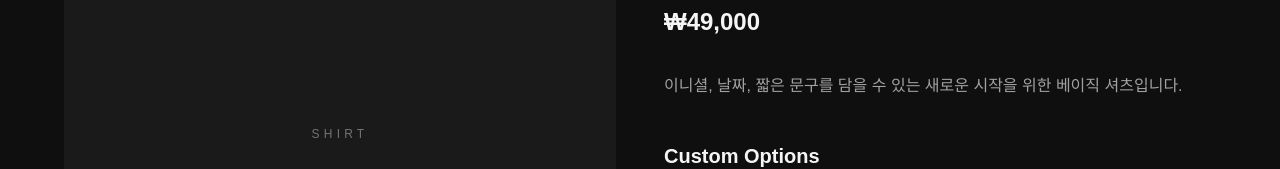
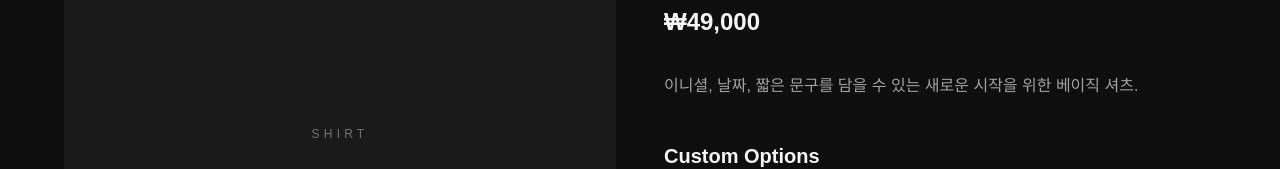
Before and after one commit to gxmzung/hay-story, a Next.js app: page /products/first-day-shirt in a window 1280 px wide. Shown: the part 270-439 px from the top of the page. Built offline with nearby package versions, Linux system fonts and the light colour scheme.

Commit message:
refactor: extract product data

```diff
--- a/app/collection/page.tsx
+++ b/app/collection/page.tsx
@@ -1,35 +1,6 @@
 import Link from "next/link";
 import SiteNav from "@/components/SiteNav";
-
-const products = [
-  {
-    id: "first-day-shirt",
-    name: "First Day Shirt",
-    category: "SHIRT",
-    price: "49,000",
-    moment: "첫 출근 / 면접 / 발표",
-    description:
-      "이니셜, 날짜, 짧은 문구를 담을 수 있는 새로운 시작을 위한 베이직 셔츠.",
-  },
-  {
-    id: "new-chapter-blouse",
-    name: "New Chapter Blouse",
-    category: "BLOUSE",
-    price: "54,000",
-    moment: "새 학기 / 새로운 관계",
-    description:
-      "부담스럽지 않지만 단정한 첫인상을 남길 수 있는 세미 포멀 블라우스.",
-  },
-  {
-    id: "moment-jacket",
-    name: "Moment Jacket",
-    category: "OUTER",
-    price: "79,000",
-    moment: "면접 / 발표 / 첫 미팅",
-    description:
-      "중요한 순간에 안정감과 신뢰감을 주는 미니멀 자켓형 아우터.",
-  },
-];
+import { products } from "@/data/products";
 
 export default function CollectionPage() {
   return (
@@ -84,7 +55,9 @@ export default function CollectionPage() {
                 </p>
 
                 <div className="mt-6 flex items-center justify-between">
-                  <p className="text-lg font-semibold">₩{product.price}</p>
+                  <p className="text-lg font-semibold">
+                    ₩{product.price.toLocaleString()}
+                  </p>
                   <span className="text-xs tracking-[0.25em] text-neutral-400 group-hover:text-white">
                     VIEW
                   </span>
--- a/app/products/[id]/page.tsx
+++ b/app/products/[id]/page.tsx
@@ -1,43 +1,12 @@
 import Link from "next/link";
-
-const products = {
-  "first-day-shirt": {
-    name: "First Day Shirt",
-    category: "SHIRT",
-    price: "49,000",
-    moment: "첫 출근 / 면접 / 발표",
-    description:
-      "이니셜, 날짜, 짧은 문구를 담을 수 있는 새로운 시작을 위한 베이직 셔츠입니다.",
-    custom: ["이니셜 자수", "날짜 각인", "짧은 문구", "라벨 메시지"],
-  },
-  "new-chapter-blouse": {
-    name: "New Chapter Blouse",
-    category: "BLOUSE",
-    price: "54,000",
-    moment: "새 학기 / 새로운 관계",
-    description:
-      "부담스럽지 않지만 단정한 첫인상을 남길 수 있는 세미 포멀 블라우스입니다.",
-    custom: ["이니셜 자수", "소매 포인트", "라벨 메시지"],
-  },
-  "moment-jacket": {
-    name: "Moment Jacket",
-    category: "OUTER",
-    price: "79,000",
-    moment: "면접 / 발표 / 첫 미팅",
-    description:
-      "중요한 순간에 안정감과 신뢰감을 주는 미니멀 자켓형 아우터입니다.",
-    custom: ["안쪽 라벨 문구", "날짜 각인", "포장 카드"],
-  },
-};
-
-type ProductId = keyof typeof products;
+import { getProductById } from "@/data/products";
 
 export default function ProductDetailPage({
   params,
 }: {
   params: { id: string };
 }) {
-  const product = products[params.id as ProductId];
+  const product = getProductById(params.id);
 
   if (!product) {
     return (
@@ -53,7 +22,10 @@ export default function ProductDetailPage({
   return (
     <main className="min-h-screen bg-[#0f0f0f] px-8 py-12 text-[#f5f5f5]">
       <section className="mx-auto max-w-6xl">
-        <Link href="/collection" className="text-sm tracking-[0.25em] text-neutral-400">
+        <Link
+          href="/collection"
+          className="text-sm tracking-[0.25em] text-neutral-400 hover:text-white"
+        >
           ← COLLECTION
         </Link>
 
@@ -76,7 +48,9 @@ export default function ProductDetailPage({
 
             <h1 className="mt-6 text-5xl font-semibold">{product.name}</h1>
 
-            <p className="mt-6 text-2xl font-semibold">₩{product.price}</p>
+            <p className="mt-6 text-2xl font-semibold">
+              ₩{product.price.toLocaleString()}
+            </p>
 
             <p className="mt-8 max-w-xl leading-8 text-neutral-400">
               {product.description}
@@ -99,7 +73,7 @@ export default function ProductDetailPage({
 
             <div className="mt-12 flex gap-4">
               <Link
-                href={`/order?product=${params.id}`}
+                href={`/order?product=${product.id}`}
                 className="inline-block bg-white px-10 py-4 text-sm font-semibold tracking-[0.2em] text-black transition hover:bg-neutral-300"
               >
                 ORDER
--- /dev/null
+++ b/data/products.ts
@@ -0,0 +1,54 @@
+export type Product = {
+  id: string;
+  name: string;
+  category: string;
+  price: number;
+  priceLabel: string;
+  moment: string;
+  description: string;
+  custom: string[];
+};
+
+export const products: Product[] = [
+  {
+    id: "first-day-shirt",
+    name: "First Day Shirt",
+    category: "SHIRT",
+    price: 49000,
+    priceLabel: "49,000",
+    moment: "첫 출근 / 면접 / 발표",
+    description:
+      "이니셜, 날짜, 짧은 문구를 담을 수 있는 새로운 시작을 위한 베이직 셔츠.",
+    custom: ["이니셜 자수", "날짜 각인", "짧은 문구", "라벨 메시지"],
+  },
+  {
+    id: "new-chapter-blouse",
+    name: "New Chapter Blouse",
+    category: "BLOUSE",
+    price: 54000,
+    priceLabel: "54,000",
+    moment: "새 학기 / 새로운 관계",
+    description:
+      "부담스럽지 않지만 단정한 첫인상을 남길 수 있는 세미 포멀 블라우스.",
+    custom: ["이니셜 자수", "소매 포인트", "라벨 메시지"],
+  },
+  {
+    id: "moment-jacket",
+    name: "Moment Jacket",
+    category: "OUTER",
+    price: 79000,
+    priceLabel: "79,000",
+    moment: "면접 / 발표 / 첫 미팅",
+    description:
+      "중요한 순간에 안정감과 신뢰감을 주는 미니멀 자켓형 아우터.",
+    custom: ["안쪽 라벨 문구", "날짜 각인", "포장 카드"],
+  },
+];
+
+export function getProductById(id: string) {
+  return products.find((product) => product.id === id);
+}
+
+export function getProductByName(name: string) {
+  return products.find((product) => product.name === name);
+}
```
